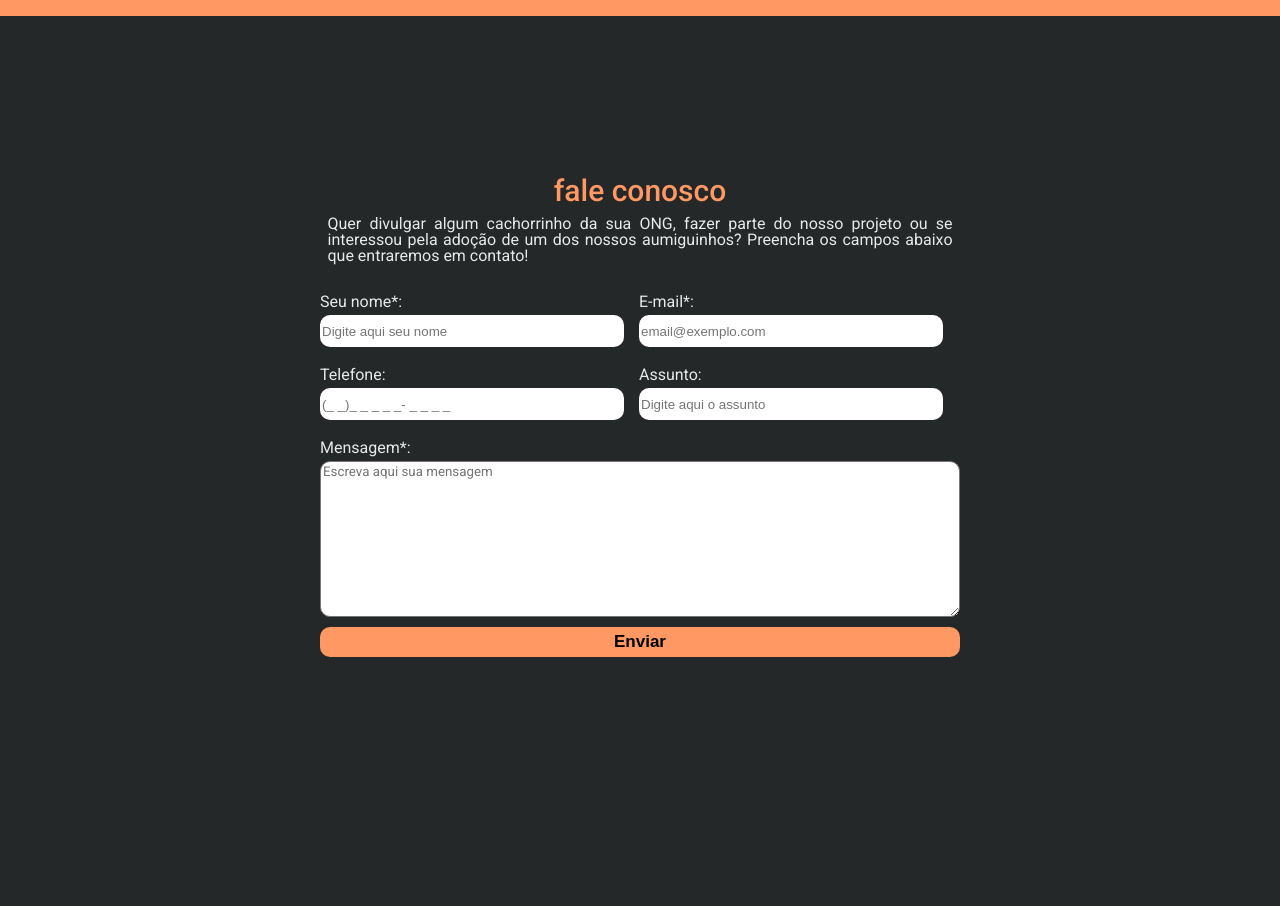
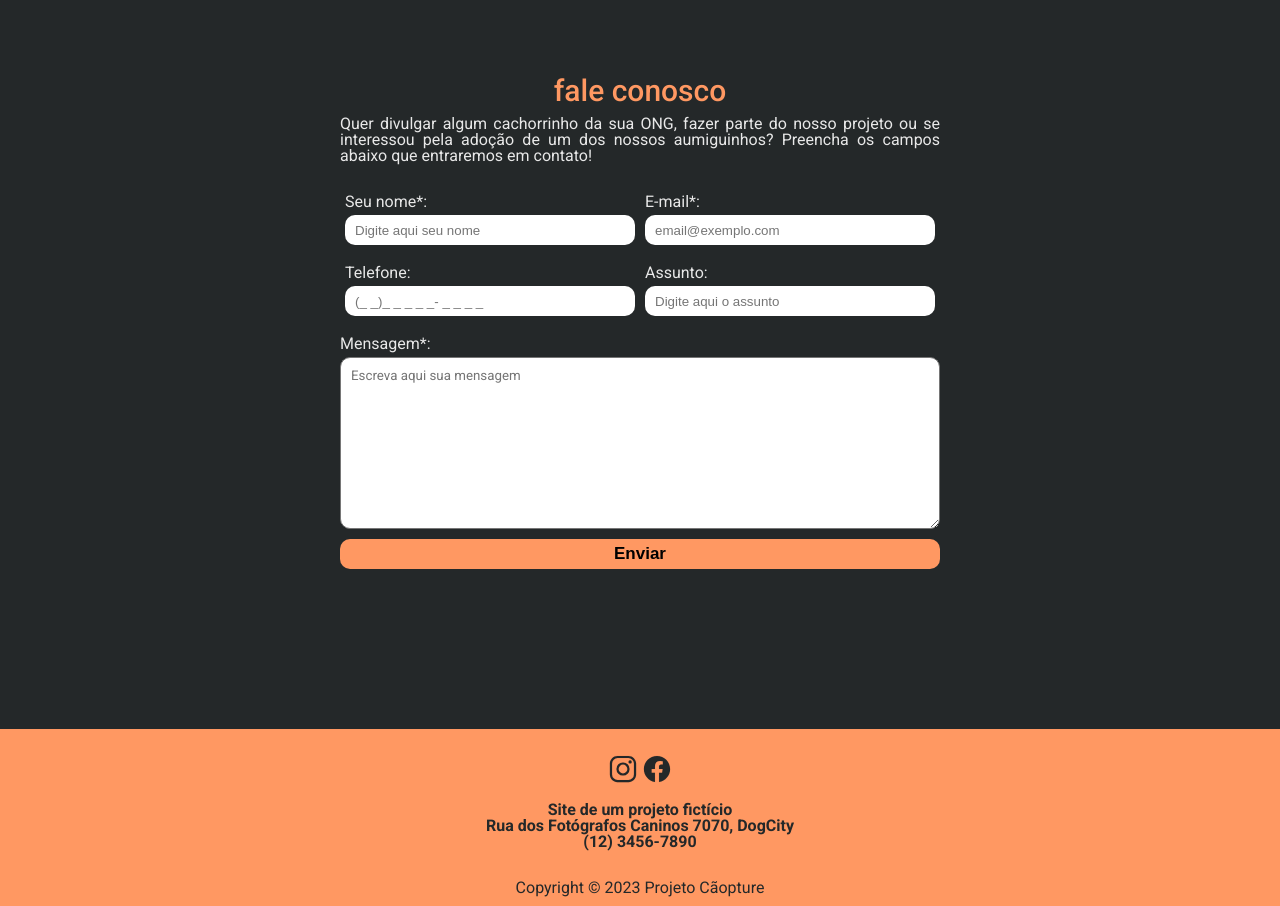
Before and after one commit to brunnaserafina/caopture, a plain HTML site: page index.html in a window 1280 px wide. Shown: the part 2717-3623 px from the top of the page. Before the commit the page ends 3534 px from the top, so only its background shows below. Drawn offline with nearby package versions, Linux system fonts and the light colour scheme.

Commit message:
style: adding footer

```diff
--- a/assets/css/style.css
+++ b/assets/css/style.css
@@ -161,7 +161,7 @@ main h2 {
 
 .ongs div {
   width: 100%;
-  height: 400px;
+  height: 300px;
   display: flex;
   justify-content: center;
 }
@@ -183,6 +183,8 @@ main h2 {
   height: 120px;
   margin: 50px 10px 0px;
   align-self: center;
+  filter: grayscale(100%);
+  filter: sepia(90%) hue-rotate(1deg);
 }
 
 .mission {
@@ -226,8 +228,12 @@ main h2 {
   align-items: center;
 }
 
-.contact > p {
-  width: 625px;
+.contact > div {
+  width: 600px;
+}
+
+.contact div > p {
+  width: 100%;
   color: #e8e8e8;
   margin-top: 10px;
   margin-bottom: 30px;
@@ -249,12 +255,13 @@ label {
 }
 
 input {
+  width: 290px;
   height: 30px;
   border-radius: 10px;
   margin-bottom: 20px;
-  width: 300px;
   border: none;
-  margin-right: 15px;
+  padding-left: 10px;
+  box-sizing: border-box;
 }
 
 .message {
@@ -262,14 +269,20 @@ input {
   flex-direction: column;
 }
 
+form > span {
+  justify-content: space-around;
+}
+
 textarea {
   border-radius: 10px;
   margin-bottom: 10px;
   font-family: Roboto;
+  padding: 10px;
+  box-sizing: border-box;
 }
 
 button {
-  width: 640px;
+  width: 100%;
   border-radius: 10px;
   height: 30px;
   border: none;
@@ -278,3 +291,36 @@ button {
   font-weight: 600;
   margin-bottom: 20vh;
 }
+
+footer {
+  width: 100vw;
+  display: flex;
+  flex-direction: column;
+  justify-content: center;
+  align-items: center;
+  background-color: #ff9862;
+  padding: 10px 0;
+}
+
+footer p {
+  color: #242829;
+  font-weight: 700;
+}
+
+footer div {
+  text-align: center;
+}
+
+footer ion-icon {
+  color: #242829;
+  font-size: 30px;
+  margin: 15px 0;
+}
+
+footer > p {
+  margin: 30px 0 0;
+  width: 100%;
+  text-align: center;
+  color: #242829;
+  font-weight: 400;
+}
--- a/index.html
+++ b/index.html
@@ -178,6 +178,7 @@
 
       <h2 class="text-align-center">Fale conosco</h2>
       <div class="contact">
+        <div>
           <p>
             Quer divulgar algum cachorrinho da sua ONG, fazer parte do nosso
             projeto ou se interessou pela adoção de um dos nossos aumiguinhos?
@@ -218,7 +219,22 @@
             <button type="submit">Enviar</button>
           </form>
         </div>
+      </div>
     </main>
+
+    <footer>
+      <div>
+        <ion-icon name="logo-instagram"></ion-icon>
+        <ion-icon name="logo-facebook"></ion-icon>
+      </div>
+      <div>
+        <p>Site de um projeto fictício</p>
+        <p>Rua dos Fotógrafos Caninos 7070, DogCity</p>
+        <p>(12) 3456-7890</p>
+      </div>
+
+      <p>Copyright © 2023 Projeto Cãopture</p>
+    </footer>
 
     <script
       type="module"
```
Lines whose indentation alone changed are shown as unchanged.
